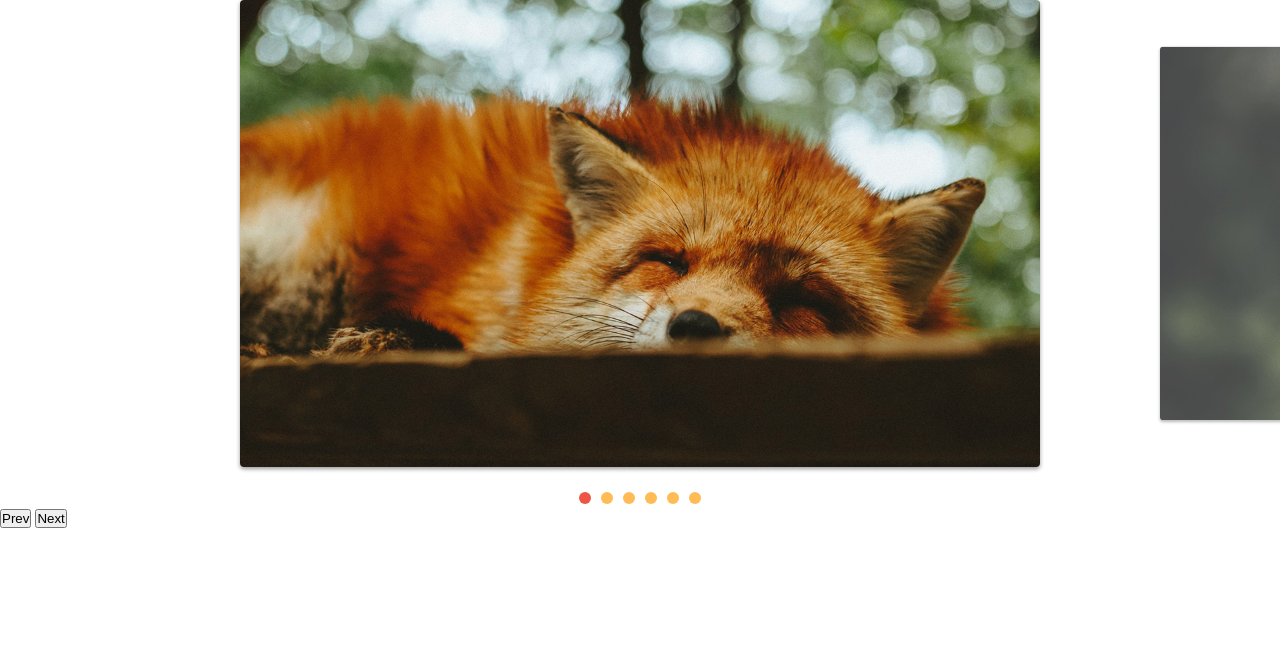
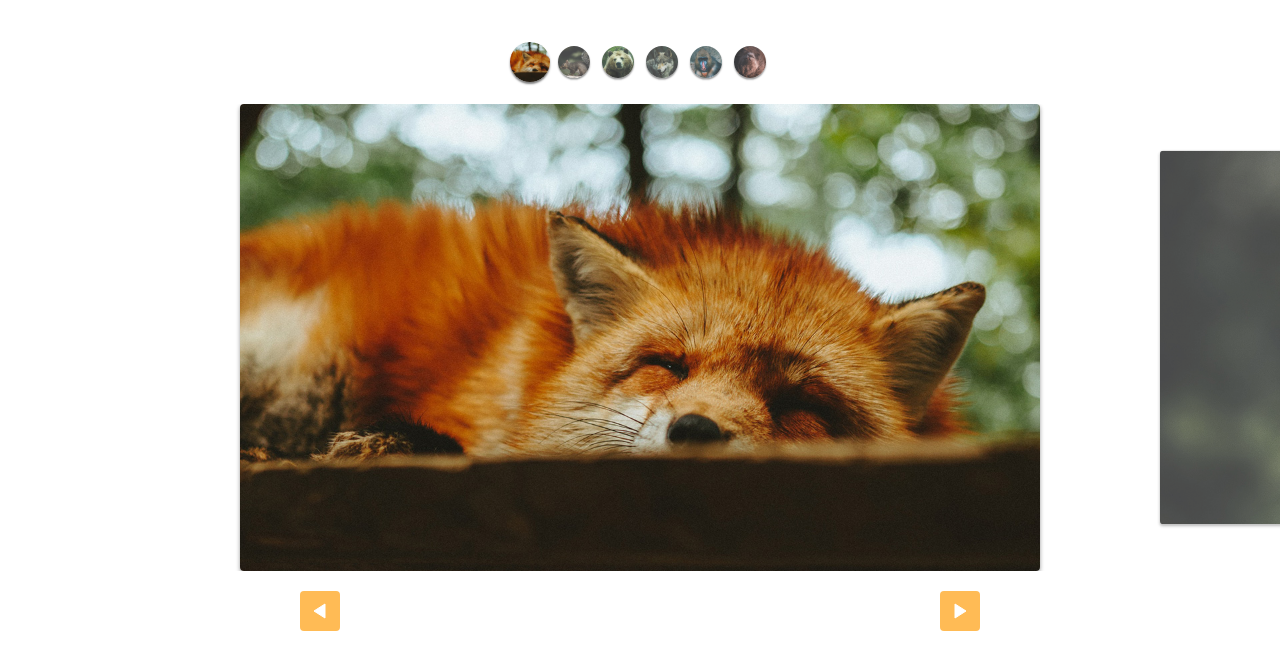
Before and after one commit to AndersonSantosAraujo/slide, a plain HTML site: page index.html in a window 1280 px wide. Drawn offline with Linux system fonts and the light colour scheme.

Commit message:
Custom Controls estilizados

```diff
--- a/css/style.css
+++ b/css/style.css
@@ -66,3 +66,49 @@ img {
 [data-control="slide"] li a:hover {
   background-color: #e54;
 }
+
+.custom-controls {
+  display: flex;
+  justify-content: center;
+  margin-top: 40px;
+  margin-bottom: 20px;
+  flex-wrap: wrap;
+}
+
+.custom-controls li {
+  opacity: 0.8;
+  transform: scale(0.8);
+  width: 40px;
+  height: 40px;
+  border-radius: 50%;
+  overflow: hidden;
+  margin: 2px;
+  box-shadow: 0 2px 2px rgba(0, 0, 0, 0.5);
+  transition: 0.3s;
+  cursor: pointer;
+}
+
+.custom-controls li.active {
+  opacity: 1;
+  transform: scale(1);
+}
+
+.arrow-nav {
+  display: flex;
+  justify-content: space-around;
+  margin: 20px 0;
+}
+
+.arrow-nav button {
+  cursor: pointer;
+  border: none;
+  border-radius: 4px;
+  color: #fff;
+  width: 40px;
+  height: 40px;
+  background: #fb5 url("../img/arrow.svg") center center no-repeat;
+}
+
+.arrow-nav button.prev {
+  transform: rotate(180deg);
+}
--- a/index.html
+++ b/index.html
@@ -10,6 +10,14 @@
 </head>
 
 <body>
+  <ul class="custom-controls">
+    <li><img src="img/foto1-thumb.jpg" alt=""></li>
+    <li><img src="img/foto2-thumb.jpg" alt=""></li>
+    <li><img src="img/foto3-thumb.jpg" alt=""></li>
+    <li><img src="img/foto4-thumb.jpg" alt=""></li>
+    <li><img src="img/foto5-thumb.jpg" alt=""></li>
+    <li><img src="img/foto6-thumb.jpg" alt=""></li>
+  </ul>
   <div class="slide-wrapper">
     <ul class="slide">
       <li><img src="img/foto1.jpg" alt=""></li>
@@ -21,8 +29,8 @@
     </ul>
   </div>
   <div class="arrow-nav">
-    <button class="prev">Prev</button>
-    <button class="next">Next</button>
+    <button class="prev"></button>
+    <button class="next"></button>
   </div>
 
   <script type="module" src="js/script.js"></script>
--- a/js/script.js
+++ b/js/script.js
@@ -1,7 +1,6 @@
-import { SlideNav } from './slide.js';
+import SlideNav from './slide.js';
 
 const slide = new SlideNav('.slide', '.slide-wrapper');
 slide.init();
 slide.addArrow('.prev', '.next');
-
 slide.addControl('.custom-controls');
--- a/js/slide.js
+++ b/js/slide.js
@@ -145,7 +145,7 @@ export class Slide {
   }
 }
 
-export class SlideNav extends Slide {
+export default class SlideNav extends Slide {
   constructor(slide, wrapper){
     super(slide, wrapper);
     this.bindControlEvents();
```
